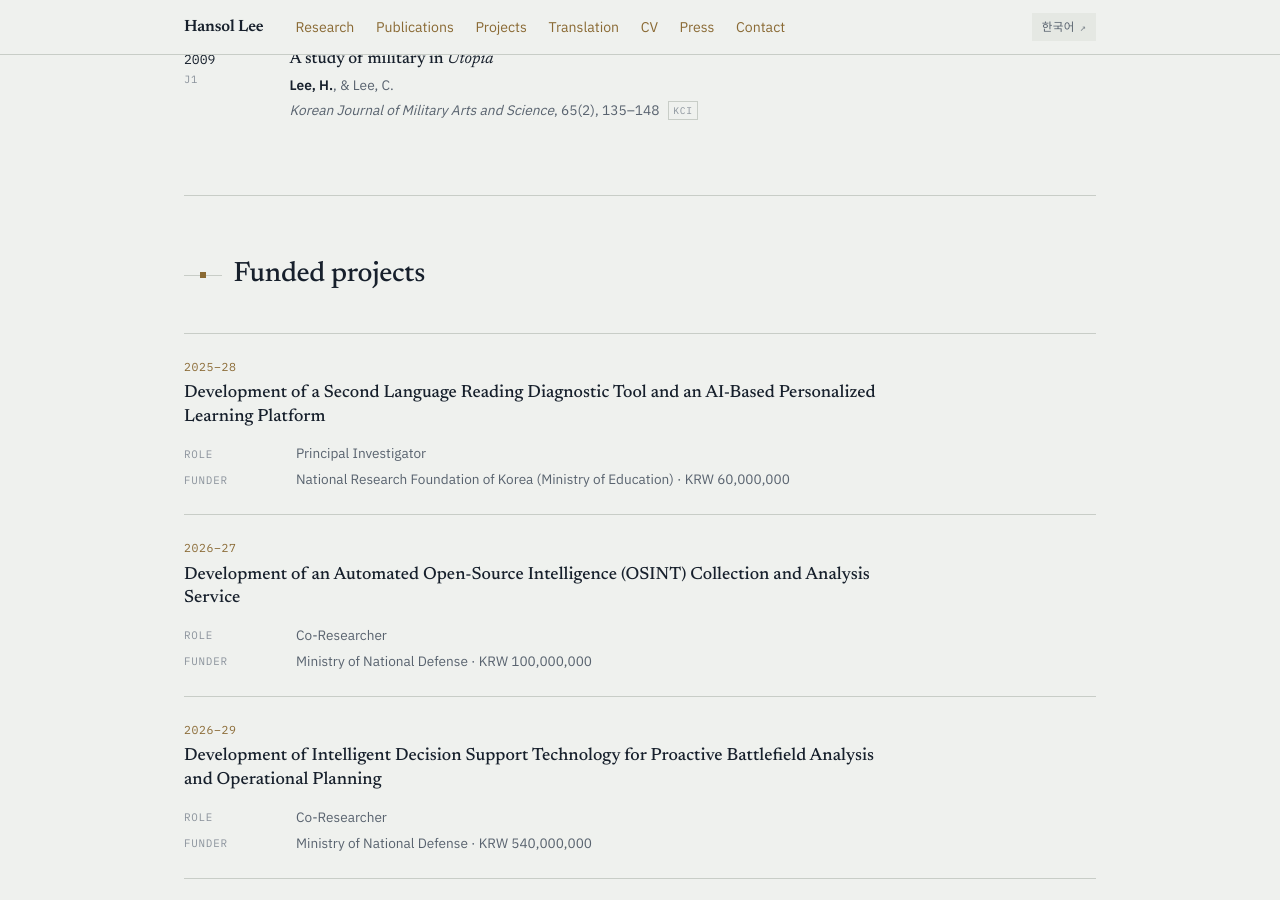
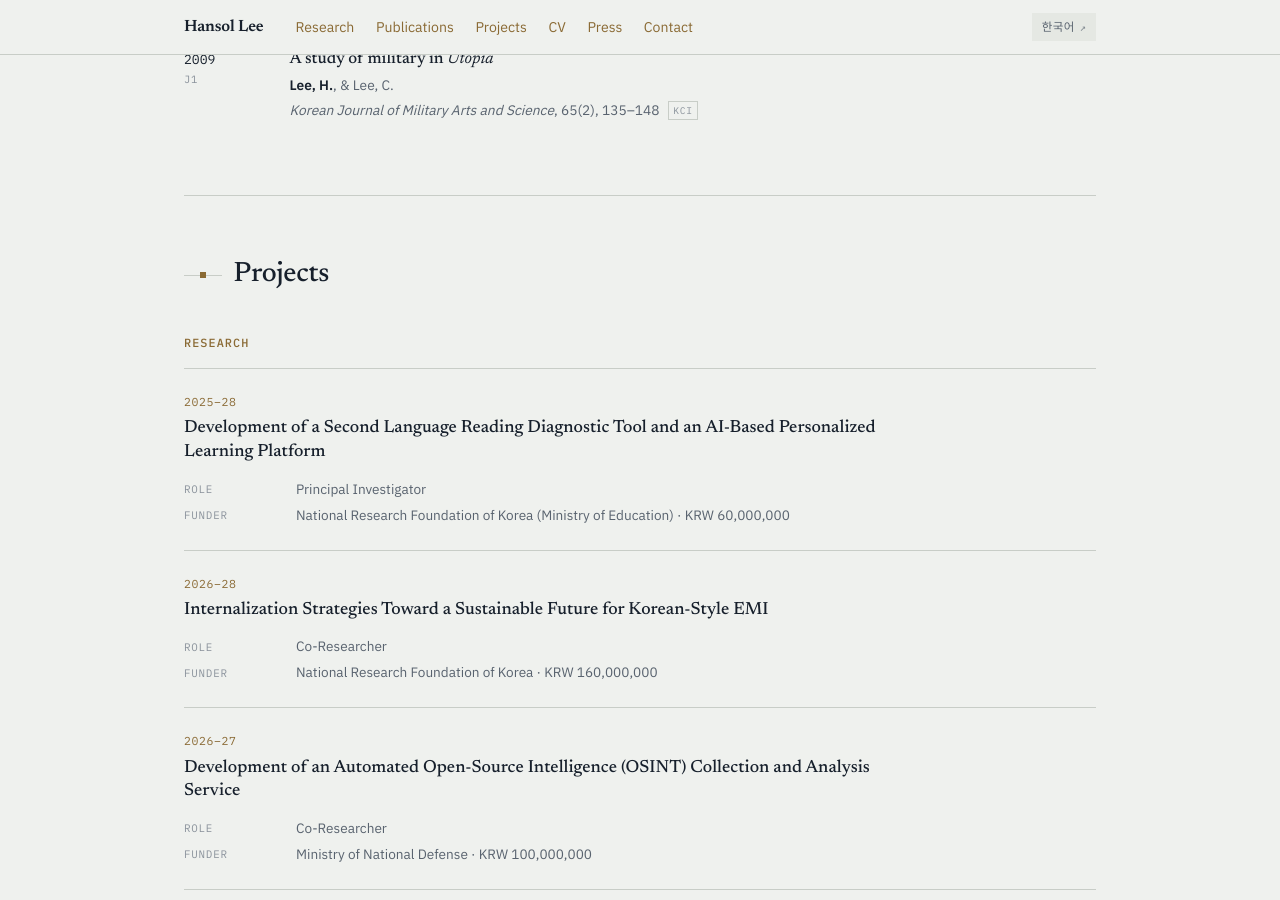
Before and after one commit to hansol6461/hansol6461.github.io, a Jekyll site: the page built from index.html, in a window 1280 px wide and 900 px high, scrolled down 8350 px. Built offline with Jekyll 4.4.1, drawn with Linux system fonts in a browser that asks for light colours; some web fonts are replaced; some of the changed text lies outside the part shown.

Commit message:
Add files via upload

```diff
--- a/_data/cv.yml
+++ b/_data/cv.yml
@@ -134,6 +134,14 @@ projects:
     role_en: "Principal Investigator"
     role_ko: "연구책임자"
     period: "2025–28"
+  - en: "Internalization Strategies Toward a Sustainable Future for Korean-Style EMI"
+    ko: "지속 가능한 한국형 EMI의 미래를 향한 내실화 전략"
+    funder_en: "National Research Foundation of Korea"
+    funder_ko: "한국연구재단"
+    amount: "KRW 160,000,000"
+    role_en: "Co-Researcher"
+    role_ko: "공동연구원"
+    period: "2026–28"
   - en: "Development of an Automated Open-Source Intelligence (OSINT) Collection and Analysis Service"
     ko: "공개정보(OSINT) 자동 수집 및 분석 서비스 개발"
     funder_en: "Ministry of National Defense"
--- a/_data/i18n.yml
+++ b/_data/i18n.yml
@@ -14,15 +14,15 @@ en:
     research: "Research"
     publications: "Publications"
     projects: "Projects"
-    translation: "Translation"
     cv: "CV"
     press: "Press"
     contact: "Contact"
   headings:
     research: "Research"
     publications: "Publications"
-    projects: "Funded projects"
-    translation: "Doctrine translation"
+    projects: "Projects"
+    projects_research: "Research"
+    projects_translation: "Translation"
     positions: "Positions"
     commission: "Commission"
     education: "Education"
--- a/_includes/body.html
+++ b/_includes/body.html
@@ -62,10 +62,11 @@
   </ol>
 </section>
 
-<!-- ── Funded projects ──────────────────────────────────── -->
+<!-- ── Projects ─────────────────────────────────────────── -->
 <section id="projects" class="sec">
   <h2 class="sec-h"><span class="fp" aria-hidden="true"></span>{{ t.headings.projects }}</h2>
 
+  <h3 class="sub">{{ t.headings.projects_research }}</h3>
   <ol class="cards">
     {%- for p in cv.projects %}
     <li class="card">
@@ -80,12 +81,8 @@
     </li>
     {%- endfor %}
   </ol>
-</section>
 
-<!-- ── Doctrine translation ─────────────────────────────── -->
-<section id="translation" class="sec">
-  <h2 class="sec-h"><span class="fp" aria-hidden="true"></span>{{ t.headings.translation }}</h2>
-
+  <h3 class="sub">{{ t.headings.projects_translation }}</h3>
   <ol class="cards">
     {%- for x in cv.translations %}
     <li class="card">
--- a/_layouts/default.html
+++ b/_layouts/default.html
@@ -14,7 +14,6 @@
       <a href="#research">{{ t.nav.research }}</a>
       <a href="#publications">{{ t.nav.publications }}</a>
       <a href="#projects">{{ t.nav.projects }}</a>
-      <a href="#translation">{{ t.nav.translation }}</a>
       <a href="#cv">{{ t.nav.cv }}</a>
       <a href="#press">{{ t.nav.press }}</a>
       <a href="#contact">{{ t.nav.contact }}</a>
```
